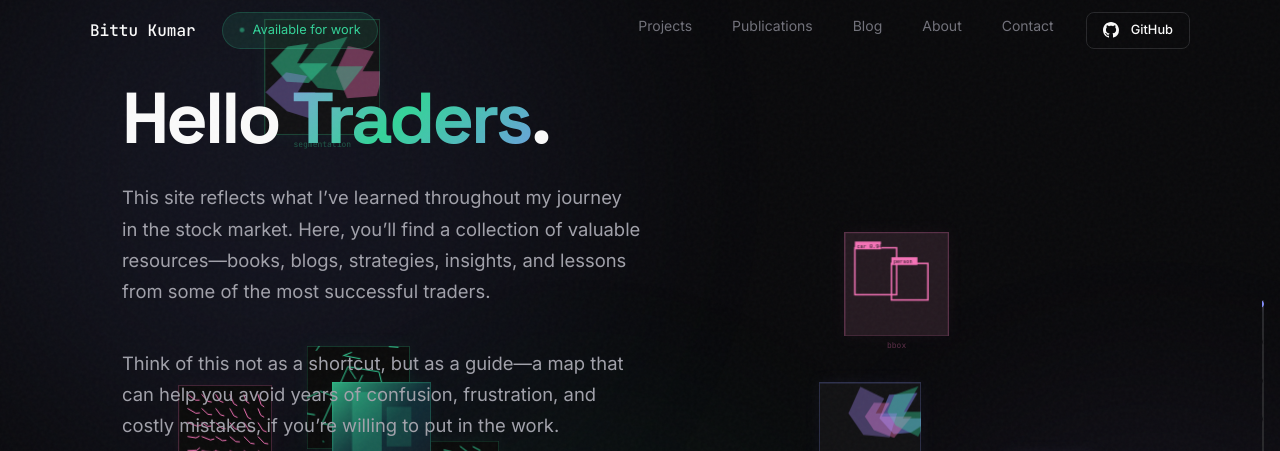
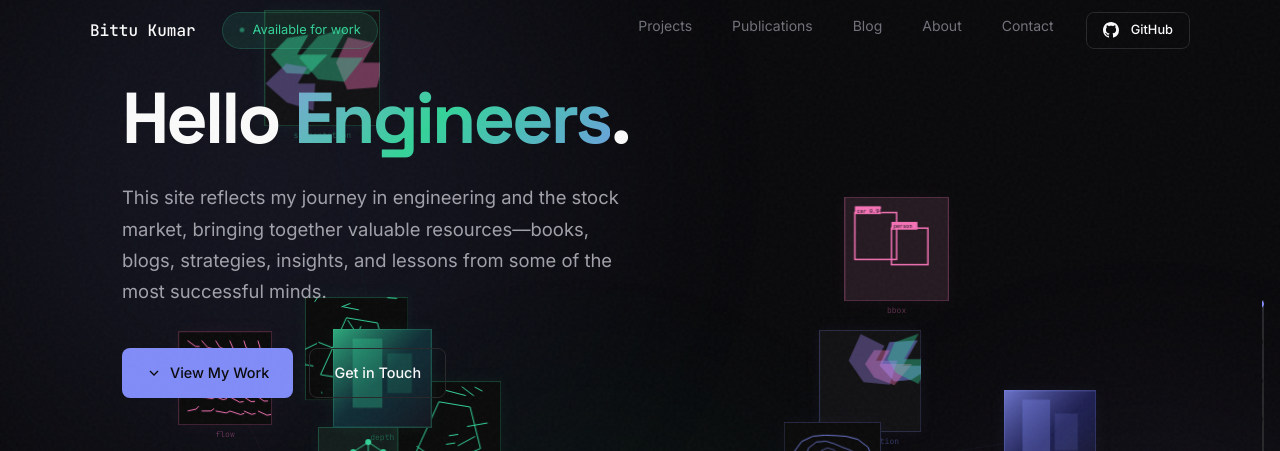
Before and after one commit to imbitnil/website, a website: page index.html in a window 1280 px wide. Shown: the top 451 px of the page. Drawn offline with Linux system fonts and the light colour scheme; animation ran at ten frames a second.

Commit message:
Revise introduction and site focus
Updated the introduction to reflect a focus on engineering along with stock market insights.

```diff
--- a/index.html
+++ b/index.html
@@ -1041,15 +1041,12 @@
     <div class="reveal" style="position: relative; z-index: 1;" data-parallax="0.85">
       <h1>
         <br>
-        Hello <span class="gradient">Traders</span>.
+        Hello <span class="gradient">Engineers</span>.
       </h1>
 <p>
-This site reflects what I’ve learned throughout my journey in the stock market. Here, you’ll find a collection of valuable resources—books, blogs, strategies, insights, and lessons from some of the most successful traders.
-</p>
-
-<p>
-Think of this not as a shortcut, but as a guide—a map that can help you avoid years of confusion, frustration, and costly mistakes, if you’re willing to put in the work.
-</p>
+This site reflects my journey in engineering and the stock market, bringing together valuable resources—books, blogs, strategies, insights, and lessons from some of the most successful minds.</p>
+
+
 
       <div class="hero-actions">
         <a href="#projects" class="btn btn-primary">
```
